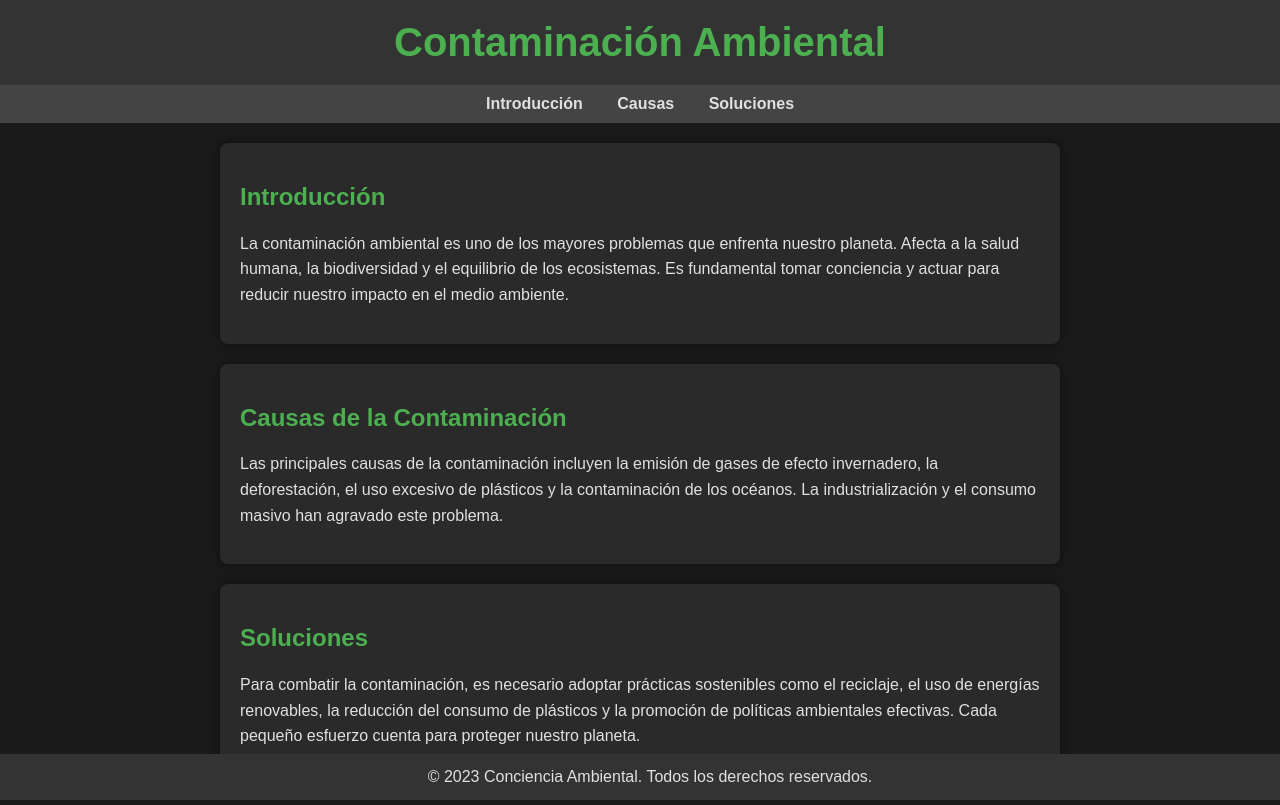
After one commit to richardGonzalez-std/Pheumonia-Detecter-conventional-neural-networks, a Django app: template myproject/myapp1/templates/index.html in a window 1280 px wide. The commit adds this page. Run offline with Django 5.2, Linux system fonts and the light colour scheme; the template is opened without the code that fills it, so the values that code supplies are empty.

```diff
--- /dev/null
+++ b/myproject/myapp1/templates/index.html
@@ -0,0 +1,120 @@
+<!DOCTYPE html>
+<html lang="es">
+<head>
+    <meta charset="UTF-8">
+    <meta name="viewport" content="width=device-width, initial-scale=1.0">
+    <title>Contaminación Ambiental</title>
+    <style>
+        /* Paleta de colores oscuros */
+        body {
+            background-color: #1a1a1a;
+            color: #e0e0e0;
+            font-family: Arial, sans-serif;
+            margin: 0;
+            padding: 0;
+        }
+
+        header {
+            background-color: #333;
+            padding: 20px;
+            text-align: center;
+        }
+
+        h1 {
+            margin: 0;
+            font-size: 2.5em;
+            color: #4CAF50; /* Verde para resaltar el tema ambiental */
+        }
+
+        nav {
+            background-color: #444;
+            padding: 10px;
+            text-align: center;
+        }
+
+        nav a {
+            color: #e0e0e0;
+            text-decoration: none;
+            margin: 0 15px;
+            font-weight: bold;
+        }
+
+        nav a:hover {
+            color: #4CAF50;
+        }
+
+        section {
+            padding: 20px;
+            margin: 20px auto;
+            max-width: 800px;
+            background-color: #2a2a2a;
+            border-radius: 8px;
+            box-shadow: 0 0 10px rgba(0, 0, 0, 0.5);
+        }
+
+        h2 {
+            color: #4CAF50;
+        }
+
+        p {
+            line-height: 1.6;
+        }
+
+        footer {
+            background-color: #333;
+            color: #e0e0e0;
+            text-align: center;
+            padding: 10px;
+            position: fixed;
+            bottom: 0;
+            width: 100%;
+        }
+
+        footer p {
+            margin: 0;
+        }
+    </style>
+</head>
+<body>
+    <header>
+        <h1>Contaminación Ambiental</h1>
+    </header>
+
+    <nav>
+        <a href="#introduccion">Introducción</a>
+        <a href="#causas">Causas</a>
+        <a href="#soluciones">Soluciones</a>
+    </nav>
+
+    <section id="introduccion">
+        <h2>Introducción</h2>
+        <p>
+            La contaminación ambiental es uno de los mayores problemas que enfrenta nuestro planeta.
+            Afecta a la salud humana, la biodiversidad y el equilibrio de los ecosistemas.
+            Es fundamental tomar conciencia y actuar para reducir nuestro impacto en el medio ambiente.
+        </p>
+    </section>
+
+    <section id="causas">
+        <h2>Causas de la Contaminación</h2>
+        <p>
+            Las principales causas de la contaminación incluyen la emisión de gases de efecto invernadero,
+            la deforestación, el uso excesivo de plásticos y la contaminación de los océanos.
+            La industrialización y el consumo masivo han agravado este problema.
+        </p>
+    </section>
+
+    <section id="soluciones">
+        <h2>Soluciones</h2>
+        <p>
+            Para combatir la contaminación, es necesario adoptar prácticas sostenibles como el reciclaje,
+            el uso de energías renovables, la reducción del consumo de plásticos y la promoción de políticas
+            ambientales efectivas. Cada pequeño esfuerzo cuenta para proteger nuestro planeta.
+        </p>
+    </section>
+
+    <footer>
+        <p>&copy; 2023 Conciencia Ambiental. Todos los derechos reservados.</p>
+    </footer>
+</body>
+</html>
--- a/myproject/myproject/urls.py
+++ b/myproject/myproject/urls.py
@@ -20,5 +20,5 @@ from django.urls import include
 
 urlpatterns = [
     path('admin/', admin.site.urls),
-    path('api/', include('myapp1.urls')),
+    path('', include('myapp1.urls')),
 ]
```
Also changed, not shown: myproject/myapp1/templates/myapp1/index.html (+79 -39 lines), myproject/myapp1/views.py (+12 -12 lines).
